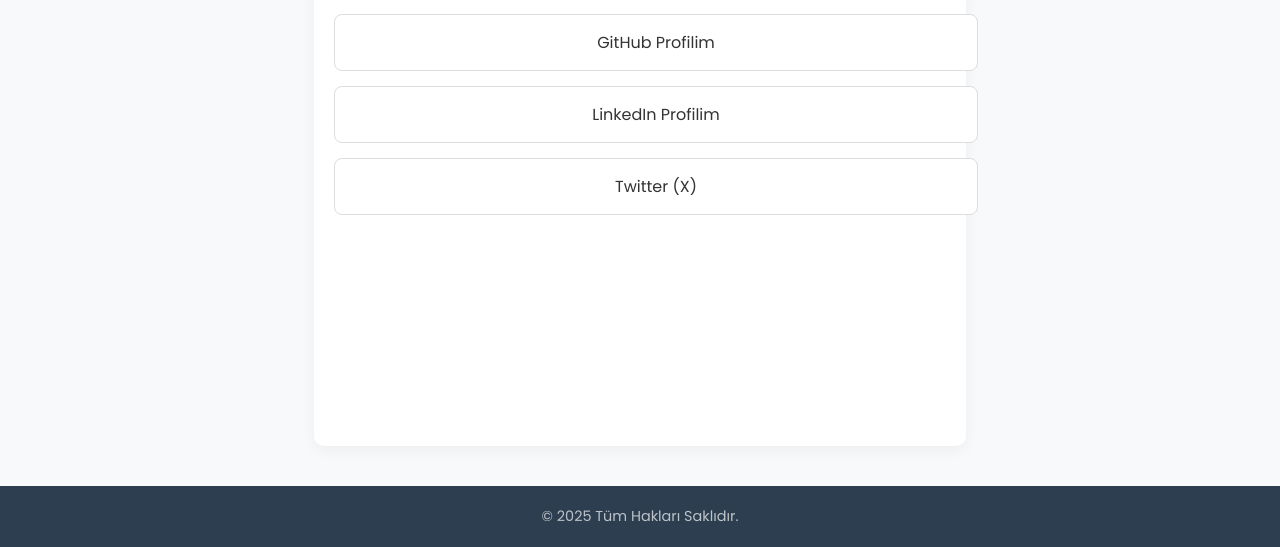
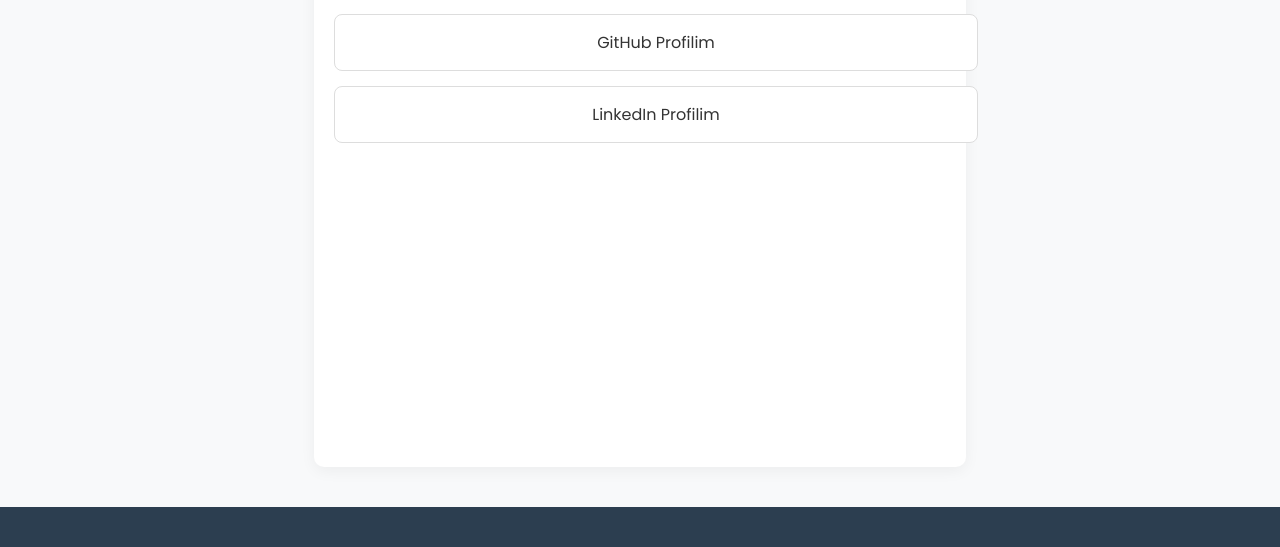
Before and after one commit to 50cemt/50cemt.github.io, a plain HTML site: page sosyal.html in a window 1280 px wide. Shown: the part 253-800 px from the top of the page. Drawn offline with Linux system fonts and the light colour scheme.

Commit message:
Update sosyal.html

```diff
--- a/sosyal.html
+++ b/sosyal.html
@@ -23,12 +23,12 @@
         <ul class="social-list">
             <li><a href="https://github.com/50cemt" target="_blank" class="social-link">GitHub Profilim</a></li>
             <li><a href="https://linkedin.com" target="_blank" class="social-link">LinkedIn Profilim</a></li>
-            <li><a href="https://twitter.com" target="_blank" class="social-link">Twitter (X)</a></li>
+
         </ul>
     </div>
 
     <footer>
-        &copy; 2025 Tüm Hakları Saklıdır.
+
     </footer>
 
 </body>
```
